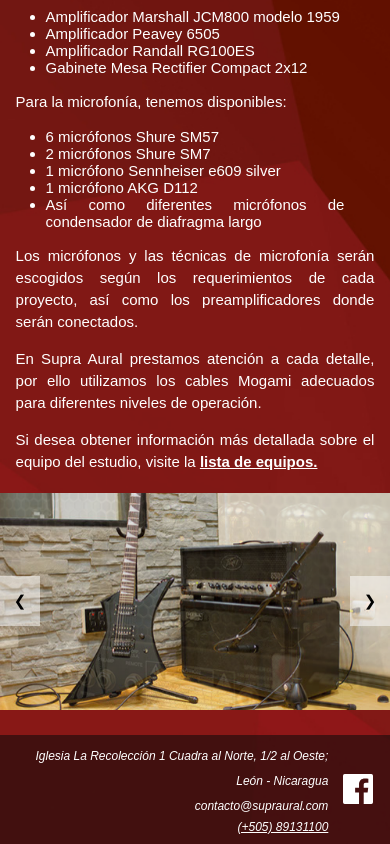
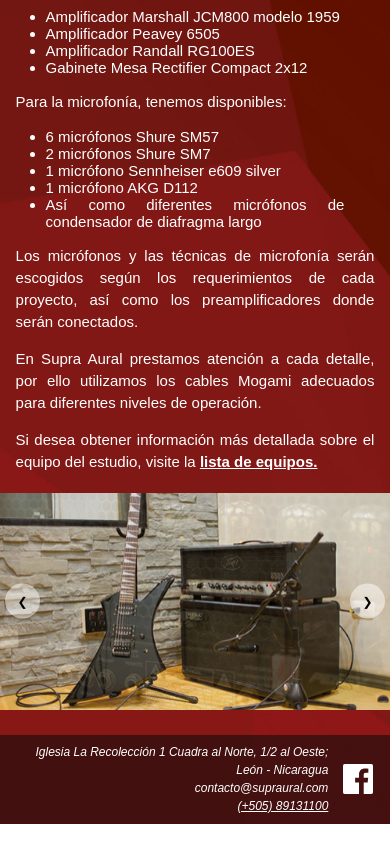
Before and after one commit to ReynaldoMolina/musicstudio, a plain HTML site: page reamping.html in a window 390 px wide. Shown: the part 526-1370 px from the top of the page. Drawn offline with Linux system fonts and the light colour scheme.

Commit message:
Slideshow now has smoother animation, rounded arrow icons. Added background color to show while page loads

```diff
--- a/assets/script.js
+++ b/assets/script.js
@@ -4,35 +4,40 @@
     3. Si se deja sin presionar por un tiempo, ejecutar slideShow
 */
 
-var slideIndex = 0;
-var slideIndexPrevious = 0;
-var lastPressed = 1;
-var slideContinue = true;
-var slides = document.getElementsByClassName("slides");
+let slideIndex = 0;
+let slideIndexPrevious = 0;
+let lastPressed = 1;
+let slideInterval;
+let slideTimeOut;
+let fadeType;
+const slides = document.getElementsByClassName("slides");
 
 function moveDivs(n) {
+    clearTimeout(slideTimeOut);
+    clearInterval(slideInterval);
     lastPressed = n;
     slideIndex += n;
+    fadeType = "fade-in-img-fast";
     slideShow(slideIndex);
+    slideTimeOut = setTimeout(checkInterval, 6000, 1);
 }
 
-function moveDivs(n) {
+function autoMoveDivs(n) {
     lastPressed = n;
     slideIndex += n;
+    fadeType = "fade-in-img";
     slideShow(slideIndex);
 }
 
 function checkInterval(n) {
-    //check if slideContinue
-    if (slideContinue) {
-        setInterval(moveDivs, 4000, n);
-    }
+    slideInterval = setInterval(autoMoveDivs, 4000, n);
 }
 
 function slideShow(index) {
     // hide all images
     for (let i = 0; i < slides.length; i++) {
-        slides[i].classList.remove('fade-in-img')
+        slides[i].classList.remove("fade-in-img");
+        slides[i].classList.remove("fade-in-img-fast");
         slides[i].style.display = "none";
     }
 
@@ -45,7 +50,7 @@
         slideIndex = slides.length - 1;
     }
 
-    //set previous slide
+    // set previous slide
     if (lastPressed > 0) { //if right button pressed
         slideIndexPrevious = slideIndex - 1;
         if (slideIndexPrevious < 0) {
@@ -61,10 +66,10 @@
 
     // make images visible
     slides[slideIndex].style.display = "block";
-    slides[slideIndex].classList.add("fade-in-img");
+    slides[slideIndex].classList.add(fadeType);
     slides[slideIndexPrevious].style.display = "block";
 }
 
-slides[0].classList.add("fade-in-img");
-slides[0].style.display = "block";
+slides[slideIndex].style.display = "block";
+slides[slideIndex].classList.add("fade-in-img");
 checkInterval(1);
--- a/assets/styles.css
+++ b/assets/styles.css
@@ -47,6 +47,7 @@
     justify-content: center;
 }
 .main{
+    background-color: rgb(114, 29, 29);
     background-image: url("./images/main-background.jpg");
     background-size: cover;
     display: flex;
@@ -67,6 +68,7 @@
 .logo {
     margin-right: 2px;
     width: 311px;
+    aspect-ratio: 311 / 142;
 }
 .logo-img {
     width: 100%;
@@ -134,8 +136,12 @@
     display: none;
 }
 .fade-in-img {
+    z-index: 2;
     animation: fade-in 2s;
+}
+.fade-in-img-fast {
     z-index: 2;
+    animation: fade-in 0.5s;
 }
 @keyframes fade-in {
     0% {opacity: 0;}
@@ -153,12 +159,14 @@
 }
 .slide-button {
     color: black;
-    font-size: 1.5rem;
-    height: 50px;
+    font-size: 1.3rem;
+    height: 40px;
     width: 40px;
     background-color: rgba(255, 255, 255, 0.5);
     cursor: pointer;
     border: none;
+    border-radius: 100%;
+    margin: 0 5px;
 }
 .slide-button:hover {
     background-color: rgba(255, 255, 255, 0.705);
@@ -396,10 +404,12 @@
     font-size: 1.2rem;
     margin-left: 3px;
     margin-bottom: 3px;
+    line-height: 1.5rem;
 }
 .footer a {
     text-decoration: underline;
     font-size: 1.2rem;
+    line-height: 1.5rem;
 }
 .address {
     justify-content: right;
@@ -448,4 +458,11 @@
     .equipo-div:last-child {
         margin-bottom: 0;
     }
+    .slide-button {
+        font-size: 1.2rem;
+        height: 35px;
+        width: 35px;
+        border-radius: 100%;
+        margin: 0 5px;
+    }
 }
```
